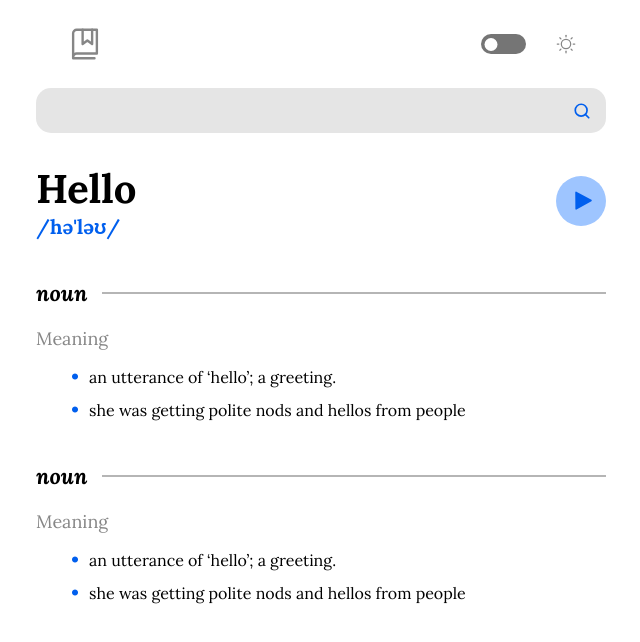
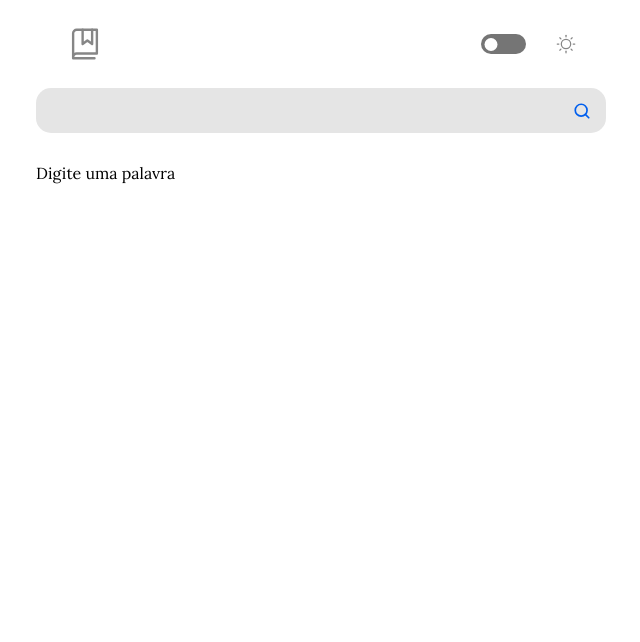
Before and after one commit to endersonlynhares/dictionary-dev, a React (Vite) app: page / in a window 1280 px wide. Shown: the top 642 px of the page, without its empty margins (319-959 px from the left). Built offline with nearby package versions, Linux system fonts and the light colour scheme.

Commit message:
testing API

```diff
--- a/package.json
+++ b/package.json
@@ -9,6 +9,7 @@
     "preview": "vite preview"
   },
   "dependencies": {
+    "axios": "^1.3.4",
     "phosphor-react": "^1.4.1",
     "react": "^18.2.0",
     "react-dom": "^18.2.0",
--- a/src/App.tsx
+++ b/src/App.tsx
@@ -8,6 +8,7 @@ import { Search } from "./components/Search"
 import { Dictionary } from "./components/Dictionary"
 import { useState } from "react"
 import { ThemeContext } from "./contexts/ThemeContext"
+import { APIContextProvider } from "./contexts/APIContext"
 
 function App() {
 
@@ -20,11 +21,13 @@ function App() {
     <ThemeProvider theme={theme}>
 
       <ThemeContext.Provider value={{toggleTheme}}>
-        <Container>
-            <Header />
-            <Search />
-            <Dictionary />
-        </Container>
+        <APIContextProvider>
+          <Container>
+              <Header />
+              <Search />
+              <Dictionary />
+          </Container>
+        </APIContextProvider>
       </ThemeContext.Provider>
 
       <GlobalStyle />
--- a/src/components/Dictionary/index.tsx
+++ b/src/components/Dictionary/index.tsx
@@ -1,21 +1,40 @@
 import { DictionaryContainer } from "./styles"
 import Play from "../../assets/play.svg"
 import { Meaning } from "../Meaning"
+import { useContext } from "react"
+import { APIContext } from "../../contexts/APIContext"
 
-export const Dictionary = () =>{
+export const Dictionary = () => {
+
+  const { data } = useContext(APIContext)
+
+  const meanings = data && data[0].meanings.map(meaning =>{
     return(
+      <Meaning dataMeaning={meaning} key={meaning.partOfSpeech} />
+    )
+  })
+
+  console.log(data && data[0].meanings)
+
+  return (
     <DictionaryContainer>
+      {
+        data ? (
           <header>
             <div>
-            <h1>Hello</h1>
+              <h1>{data != null && data[0].word}</h1>
               <span>/hə&apos;ləʊ/</span>
             </div>
             <button>
               <img src={Play} alt="botão de fonetica" />
             </button>
           </header>
-        <Meaning />
-        <Meaning />
+          )
+        : "Digite uma palavra"
+      }
+     {meanings}
     </DictionaryContainer>
   )
+
+
 }
--- a/src/components/Meaning/index.tsx
+++ b/src/components/Meaning/index.tsx
@@ -1,14 +1,43 @@
 import { MeaningContainer } from "./styles"
 
-export const Meaning = () =>{
+interface Definition{
+  definition: string,
+  example: string,
+  synonyms: [] | null,
+  antonyms: [] | null
+}
+
+interface MeaningType{
+  partOfSpeech: string,
+  definitions: Array<Definition>
+}
+
+interface MeaningProps {
+  dataMeaning: MeaningType
+}
+
+export const Meaning = ({dataMeaning}:MeaningProps) =>{
+
+  console.log(dataMeaning.definitions)
+
   return(
     <MeaningContainer>
-      <h3><em>noun</em></h3>
+      <h3><em>{dataMeaning.partOfSpeech}</em></h3>
       <div>
         <span>Meaning</span>
         <ul>
-          <li>an utterance of ‘hello’; a greeting.</li>
-          <li>she was getting polite nods and hellos from people</li>
+          {
+            dataMeaning.definitions.map(definition =>{
+              return(
+                <ul key={definition.definition}>
+                  <li>{definition.antonyms}</li>
+                  <li>{definition.definition}</li>
+                  <li>{definition.example}</li>
+                  <li>{definition.synonyms}</li>
+                </ul>
+              )
+            })
+          }
         </ul>
       </div>
     </MeaningContainer>
--- a/src/components/Search/index.tsx
+++ b/src/components/Search/index.tsx
@@ -1,6 +1,8 @@
 import { MagnifyingGlass } from "phosphor-react"
 import { SearchContainer } from "./styles"
 import { useForm } from "react-hook-form"
+import { useContext } from "react"
+import { APIContext } from "../../contexts/APIContext"
 
 interface DataForm {
   word: string
@@ -9,9 +11,10 @@ interface DataForm {
 export const Search = () =>{
 
   const {register, handleSubmit} = useForm<DataForm>()
+  const {sendAPI, data} = useContext(APIContext)
 
   const onSubmit = (data: DataForm) =>{
-    console.log(data.word)
+    sendAPI(data.word)
   }
 
   return(
--- a/src/contexts/APIContext/index.tsx
+++ b/src/contexts/APIContext/index.tsx
@@ -1,16 +1,49 @@
-import { createContext } from "react";
+import { ReactNode, createContext, useState } from "react";
+import axios from "axios"
+
+interface Definition{
+  definition: string,
+  example: string,
+  synonyms: [] | null,
+  antonyms: [] | null
+}
+
+interface Meaning{
+  partOfSpeech: string,
+  definitions: Array<Definition>
+}
+
+interface Word{
+  word: string,
+  origin: string,
+  meanings: Array<Meaning>
+}
+
 
 interface APIContextType{
-  word: string,
+  sendAPI: (newWord: string) => void
+  data: Array<Word> | null
+}
+
+interface APIContextProviderProps{
+  children: ReactNode
 }
 
 export const APIContext = createContext({} as APIContextType)
 
-export const APIContextProvider = ({children}) =>{
+export const APIContextProvider = ({children}: APIContextProviderProps) =>{
 
-  const word = 'enderson';
+  const [data, setData] = useState(null);
 
-  <APIContext.Provider value={{word}}>
-    {children}
-  </APIContext.Provider>
+  async function sendAPI(newWord: string){
+    axios.get(`https://api.dictionaryapi.dev/api/v2/entries/en/${newWord}`)
+    .then(response => setData(response.data))
+  }
+
+
+  return(
+    <APIContext.Provider value={{data, sendAPI}}>
+      {children}
+    </APIContext.Provider>
+  )
 }
```
Also changed, not shown: 1 other file (tests, documents, lock files or other folders). Lines whose indentation alone changed are shown as unchanged.
